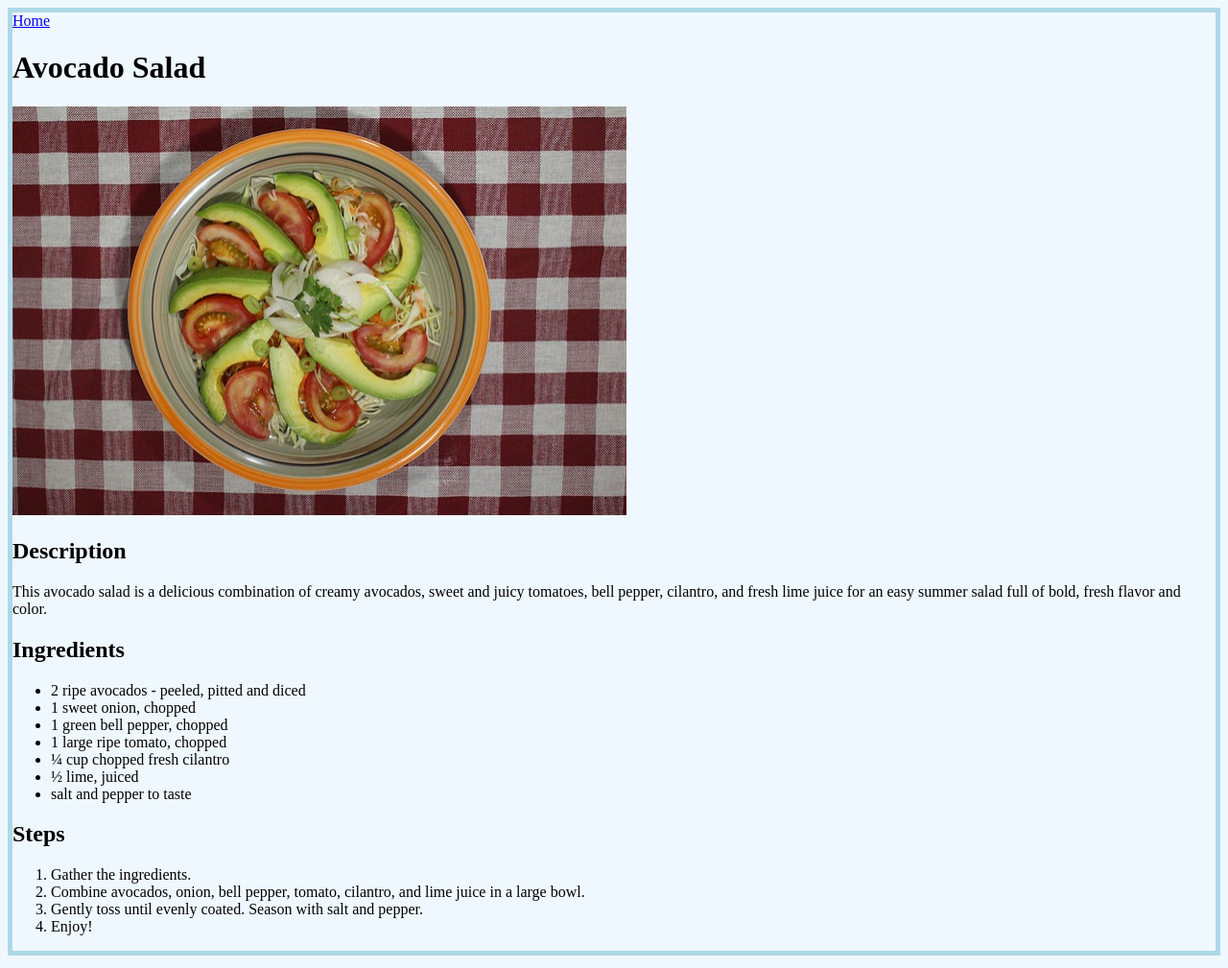
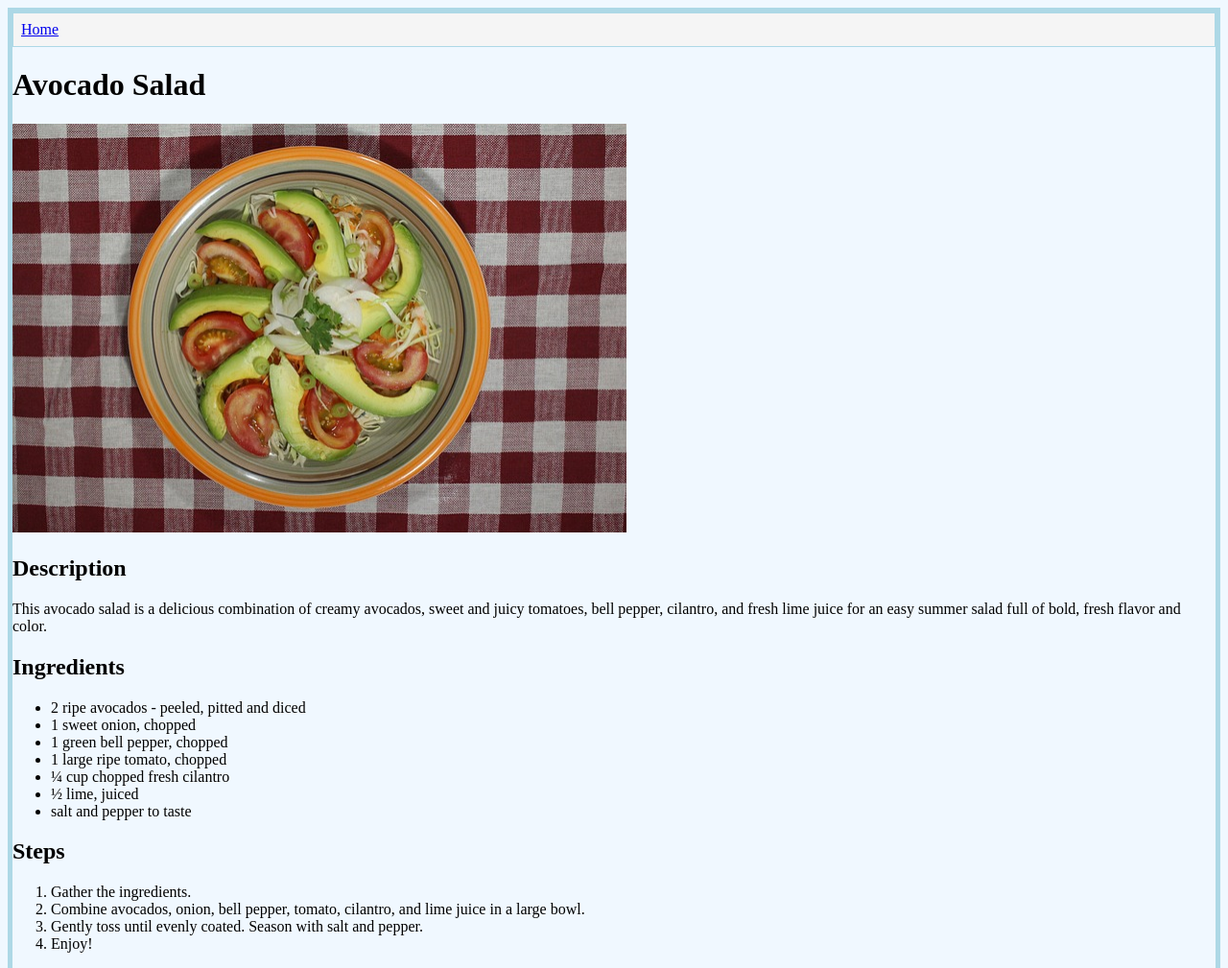
Before and after one commit to Bether12/odin-recipes, a plain HTML site: page recipes/avocado-salad.html in a window 1280 px wide. Shown: the top 1009 px of the page at 96% size. Drawn offline with Linux system fonts and the light colour scheme.

Commit message:
Add padding, border and background color to <a>

```diff
--- a/recipes/styles-2.css
+++ b/recipes/styles-2.css
@@ -5,6 +5,9 @@ body{
 
 a{
     display: block;
+    background-color: whitesmoke;
+    padding: 8px;
+    border: 1px solid lightblue;
 }
 
 .card{
```
